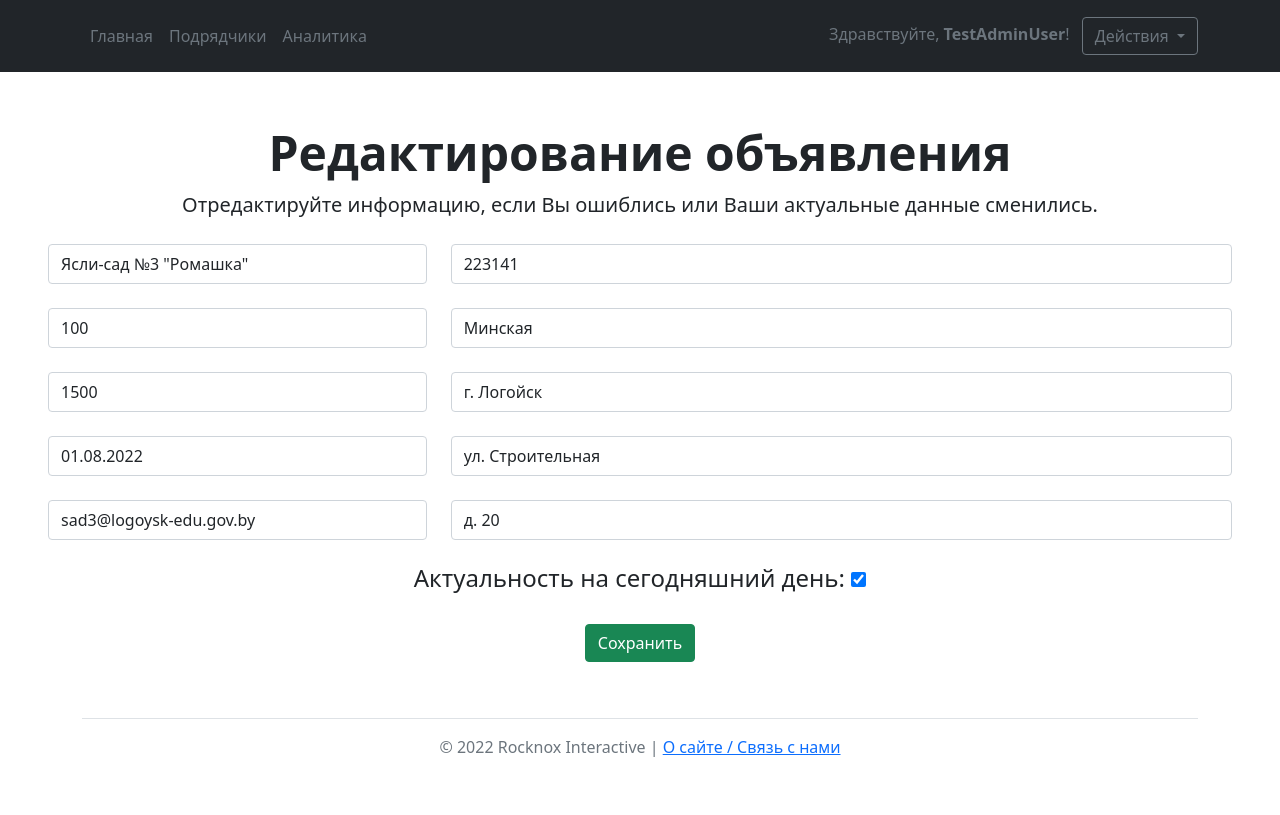
After one commit to only1avetrill/CP_SAiPIS_2022.072303, a Django app: page /editad/1 in a window 1280 px wide. The commit adds this page. Run offline with Django 4.2, Linux system fonts and the light colour scheme; a user stored in the database is signed in; data comes from the database, SQL or seed files in the repository; both versions use the stored data as it was after the commit.

Commit message:
Развёртывание и тестирование

```diff
--- a/kursach_site/kursach_site/settings.py
+++ b/kursach_site/kursach_site/settings.py
@@ -36,7 +36,7 @@ MIDDLEWARE = [
     'django.middleware.common.CommonMiddleware',
     'django.middleware.csrf.CsrfViewMiddleware',
     'django.contrib.auth.middleware.AuthenticationMiddleware',
-'online_users.middleware.OnlineNowMiddleware',
+    'online_users.middleware.OnlineNowMiddleware',
     'django.contrib.messages.middleware.MessageMiddleware',
     'django.middleware.clickjacking.XFrameOptionsMiddleware',
 ]
--- a/kursach_site/main/forms.py
+++ b/kursach_site/main/forms.py
@@ -11,6 +11,7 @@ class CreateUserForm(UserCreationForm):
         model = User
         fields = ['username', 'password1', 'password2', 'email']
 
+
 class RateExecForm(UserCreationForm):
     class Meta:
         model = ExecutorRank
@@ -22,6 +23,7 @@ class RateExecForm(UserCreationForm):
                 'style': 'height: 40px',
                 'placeholder': 'Наименование организации (ООО, ОАО, ИП, ...)',
             })}
+
 
 class AddAdForm(ModelForm):
     class Meta:
@@ -96,7 +98,8 @@ class AddAdForm(ModelForm):
 class AddExecutorForm(ModelForm):
     class Meta:
         model = Executor
-        fields = ['title', 'price', 'minarea', 'contact', 'additionalinfo', 'worktime_start', 'worktime_end', 'weekends', 'author']
+        fields = ['title', 'price', 'minarea', 'contact', 'additionalinfo', 'worktime_start', 'worktime_end',
+                  'weekends', 'author']
 
         widgets = {
             'title': TextInput(attrs={
--- /dev/null
+++ b/kursach_site/main/templates/BASE.html
@@ -0,0 +1,42 @@
+<!doctype html>
+<html lang="en">
+
+<head>
+	<meta charset="UTF-8">
+	<meta name="viewport" content="width=device-width, user-scalable=no, initial-scale=1.0, maximum-scale=1.0, minimum-scale=1.0">
+	<meta http-equiv="X-UA-Compatible" content="ie=edge">
+	<title>{% block title %}{% endblock %}</title>
+	<link rel="stylesheet" href="https://cdn.jsdelivr.net/npm/bootstrap@5.1.3/dist/css/bootstrap.min.css">
+	<script src="https://cdn.jsdelivr.net/npm/@popperjs/core@2.9.2/dist/umd/popper.min.js"></script>
+	<script src="https://cdn.jsdelivr.net/npm/bootstrap@5.0.1/dist/js/bootstrap.min.js" integrity="sha384-Atwg2Pkwv9vp0ygtn1JAojH0nYbwNJLPhwyoVbhoPwBhjQPR5VtM2+xf0Uwh9KtT" crossorigin="anonymous"></script>
+</head>
+
+<body>
+	<main>
+		<header class="p-3 bg-dark text-white sticky-top">
+			<div class="container">
+				<div class="d-flex flex-wrap align-items-center justify-content-center justify-content-lg-start">
+					<ul class="nav col-12 col-lg-auto me-lg-auto mb-2 justify-content-center mb-md-0"> {% block mainbuttons %}{% endblock %} </ul>
+					<div class="text-end"> <span class="px-2 text-secondary">Здравствуйте, <strong>{{ user.username }}</strong>!</span>
+						<button class="btn btn-outline-secondary dropdown-toggle" type="button" id="dropdownMenuButton1" data-bs-toggle="dropdown" aria-expanded="false"> Действия </button>
+						<ul class="dropdown-menu" aria-labelledby="dropdownMenuButton1"> {% if user.is_superuser %}
+							<li><a class="dropdown-item" href="./admin" target="_blank">Панель управления</a></li>
+							<ul class="nav justify-content-center border-bottom"></ul> {% endif %}
+
+							{% if user.first_name == 'ozelen' or user.is_superuser %}<li><a class="dropdown-item" href="{% url 'addexec' %}">Добавить подрядчика</a></li>{% endif %}
+							{% if user.first_name != 'ozelen' %}<li><a class="dropdown-item" href="{% url 'addad' %}">Добавить объявление</a></li>{% endif %}
+							<ul class="nav justify-content-center border-bottom"></ul>
+							<li><a class="dropdown-item" href="{% url 'logout' %}">Выход</a></li>
+						</ul>
+					</div>
+				</div>
+			</div>
+		</header> {% block main %} {% endblock %} </main>
+</body>
+<div class="container">
+	<footer class="py-3 my-4">
+		<ul class="nav justify-content-center border-bottom pb-3 mb-3"></ul>
+		<p class="text-center text-muted">© 2022 Rocknox Interactive | <a href='{% url 'about' %}'>О сайте / Связь с нами</a> </footer>
+</div>
+
+</html>
--- a/kursach_site/main/templates/about.html
+++ b/kursach_site/main/templates/about.html
@@ -1,4 +1,4 @@
-{% extends 'BASE.html' %} {% block title %}О сайте{% endblock %} {% block mainbuttons %}
+{% extends 'base.html' %} {% block title %}О сайте{% endblock %} {% block mainbuttons %}
 <li><a href='{% url 'main' %}' class="nav-link px-2 text-secondary">Главная</a></li>
 <li><a href='{% url 'executors' %}' class="nav-link px-2 text-secondary">Подрядчики</a></li>
 <li><a href='{% url 'analytics' %}' class="nav-link px-2 text-secondary">Аналитика</a></li> {% endblock %} {% block main %}
--- a/kursach_site/main/templates/add_ad.html
+++ b/kursach_site/main/templates/add_ad.html
@@ -1,4 +1,4 @@
-{% extends 'BASE.html' %} {% block title %}Добавление объявления{% endblock %} {% block mainbuttons %}
+{% extends 'base.html' %} {% block title %}Добавление объявления{% endblock %} {% block mainbuttons %}
 <li><a href='{% url 'main' %}' class="nav-link px-2 text-secondary">Главная</a></li>
 <li><a href='{% url 'executors' %}' class="nav-link px-2 text-secondary">Подрядчики</a></li>
 <li><a href='{% url 'analytics' %}' class="nav-link px-2 text-secondary">Аналитика</a></li> {% endblock %} {% block main %}
--- a/kursach_site/main/templates/add_ad_error.html
+++ b/kursach_site/main/templates/add_ad_error.html
@@ -1,4 +1,4 @@
-{% extends 'BASE.html' %} {% block title %}Ошибка!{% endblock %} {% block mainbuttons %}
+{% extends 'base.html' %} {% block title %}Ошибка!{% endblock %} {% block mainbuttons %}
 <li><a href='{% url 'main' %}' class="nav-link px-2 text-secondary">Главная</a></li>
 <li><a href='{% url 'executors' %}' class="nav-link px-2 text-secondary">Подрядчики</a></li>
 <li><a href='{% url 'analytics' %}' class="nav-link px-2 text-secondary">Аналитика</a></li> {% endblock %} {% block main %}
--- a/kursach_site/main/templates/add_executor.html
+++ b/kursach_site/main/templates/add_executor.html
@@ -1,4 +1,4 @@
-{% extends 'BASE.html' %} {% block title %}Добавление подрядчика{% endblock %} {% block mainbuttons %}
+{% extends 'base.html' %} {% block title %}Добавление подрядчика{% endblock %} {% block mainbuttons %}
 <li><a href='{% url 'main' %}' class="nav-link px-2 text-secondary">Главная</a></li>
 <li><a href='{% url 'executors' %}' class="nav-link px-2 text-secondary">Подрядчики</a></li>
 <li><a href='{% url 'analytics' %}' class="nav-link px-2 text-secondary">Аналитика</a></li> {% endblock %} {% block main %}
--- a/kursach_site/main/templates/add_executor_error.html
+++ b/kursach_site/main/templates/add_executor_error.html
@@ -1,4 +1,4 @@
-{% extends 'BASE.html' %} {% block title %}Ошибка!{% endblock %} {% block mainbuttons %}
+{% extends 'base.html' %} {% block title %}Ошибка!{% endblock %} {% block mainbuttons %}
 <li><a href='{% url 'main' %}' class="nav-link px-2 text-secondary">Главная</a></li>
 <li><a href='{% url 'executors' %}' class="nav-link px-2 text-secondary">Подрядчики</a></li>
 <li><a href='{% url 'analytics' %}' class="nav-link px-2 text-secondary">Аналитика</a></li> {% endblock %} {% block main %}
--- a/kursach_site/main/templates/add_success.html
+++ b/kursach_site/main/templates/add_success.html
@@ -1,4 +1,4 @@
-{% extends 'BASE.html' %} {% block title %}Успех!{% endblock %} {% block mainbuttons %}
+{% extends 'base.html' %} {% block title %}Успех!{% endblock %} {% block mainbuttons %}
 <li><a href='{% url 'main' %}' class="nav-link px-2 text-secondary">Главная</a></li>
 <li><a href='{% url 'executors' %}' class="nav-link px-2 text-secondary">Подрядчики</a></li>
 <li><a href='{% url 'analytics' %}' class="nav-link px-2 text-secondary">Аналитика</a></li> {% endblock %} {% block main %}
--- /dev/null
+++ b/kursach_site/main/templates/edit_ad.html
@@ -0,0 +1,35 @@
+{% extends 'base.html' %} {% block title %}Редактирование объявления{% endblock %} {% block mainbuttons %}
+<li><a href='{% url 'main' %}' class="nav-link px-2 text-secondary">Главная</a></li>
+<li><a href='{% url 'executors' %}' class="nav-link px-2 text-secondary">Подрядчики</a></li>
+<li><a href='{% url 'analytics' %}' class="nav-link px-2 text-secondary">Аналитика</a></li> {% endblock %}
+
+{% block main %}
+<div class="px-4 pt-5 my-1 text-center">
+	<h1 class="display-5 fw-bold">Редактирование объявления</h1>
+	<div class="col-lg-12 mx-auto">
+		<p class="lead mb-3">Отредактируйте информацию, если Вы ошиблись или Ваши актуальные данные сменились.</p>
+
+	</div>
+	<div class="px-4 pt-2 my-1">
+		<form method="POST"> {% csrf_token %}
+			<div class="row">
+				<div class="col-4"> {{ form.title }}
+					<br> {{ form.area }}
+					<br> {{ form.budget }}
+					<br> {{ form.deadline }}
+					<br> {{ form.contact }}
+					<br> </div>
+				<div class="col-8"> {{ form.address_index }}
+					<br> {{ form.address_region }}
+					<br> {{ form.address_city }}
+					<br> {{ form.address_street }}
+					<br> {{ form.address_office }}
+                    {{ form.author }}
+					<br> </div>
+			</div>
+            <h4>Актуальность на сегодняшний день: {{ form.actual }}</h4><br>
+
+			<button class="btn btn-success" type="submit">Сохранить</button>
+		</form>
+	</div>
+{% endblock %}
--- a/kursach_site/main/templates/executors.html
+++ b/kursach_site/main/templates/executors.html
@@ -1,4 +1,4 @@
-{% extends 'BASE.html' %} {% block title %}Подрядчики{% endblock %} {% block mainbuttons %}
+{% extends 'base.html' %} {% block title %}Подрядчики{% endblock %} {% block mainbuttons %}
 <li><a href='{% url 'main' %}' class="nav-link px-2 text-secondary">Главная</a></li>
 <li><a href='{% url 'executors' %}' class="nav-link px-2 text-white">Подрядчики</a></li>
 <li><a href='{% url 'analytics' %}' class="nav-link px-2 text-secondary">Аналитика</a></li> {% endblock %} {% block main %}
--- a/kursach_site/main/templates/main.html
+++ b/kursach_site/main/templates/main.html
@@ -1,4 +1,4 @@
-{% extends 'BASE.html' %} {% block title %}Главная{% endblock %} {% block mainbuttons %}
+{% extends 'base.html' %} {% block title %}Главная{% endblock %} {% block mainbuttons %}
 <li><a href='{% url 'main' %}' class="nav-link px-2 text-white">Главная</a></li>
 <li><a href='{% url 'executors' %}' class="nav-link px-2 text-secondary">Подрядчики</a></li>
 <li><a href='{% url 'analytics' %}' class="nav-link px-2 text-secondary">Аналитика</a></li> {% endblock %} {% block main %}
```
Also changed, not shown: kursach_site/main/templates/analytics.html (added, +37 -0 lines), kursach_site/main/templates/edit_executor.html (added, +30 -0 lines), README.md, kursach_site/db.sqlite3.
